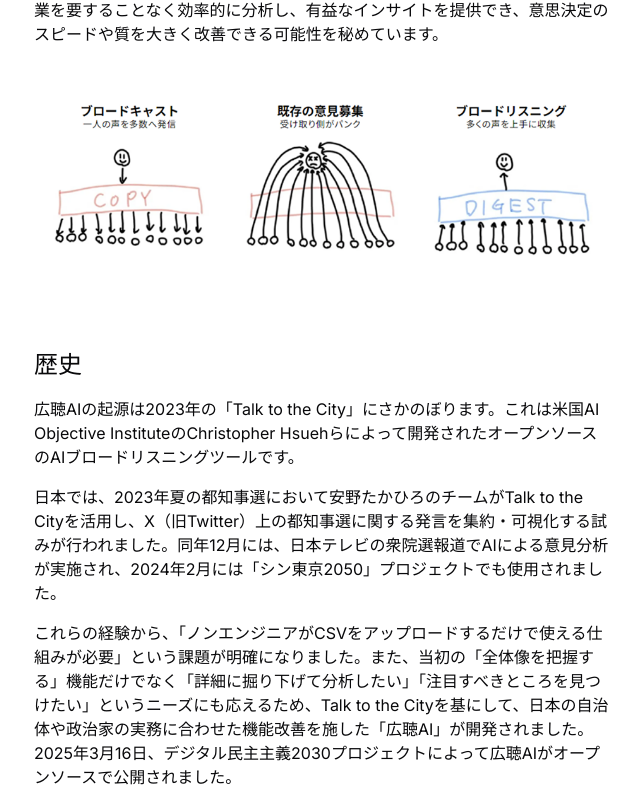
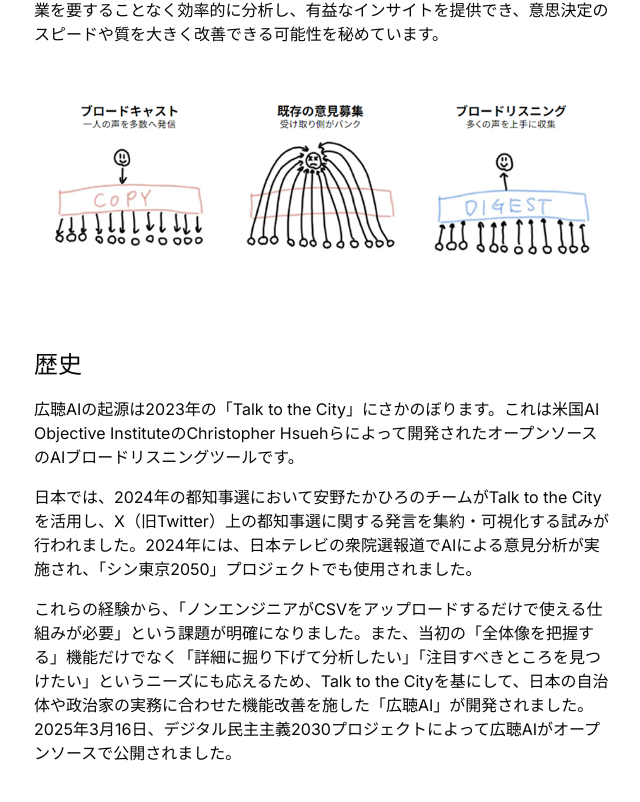
Before and after one commit to moai-redcap/dd2030website, a Next.js app: page /kouchou-ai in a window 1280 px wide. Shown: the part 408-1210 px from the top of the page, without its empty margins (318-958 px from the left). Built offline with nearby package versions, Linux system fonts and the light colour scheme; a web font is replaced by a local one.

Commit message:
年表記を修正（月の情報を削除し、2023年を2024年に統一）
Co-Authored-By: NISHIO Hirokazu <nishio.hirokazu@gmail.com>

```diff
--- a/app/kouchou-ai/page.tsx
+++ b/app/kouchou-ai/page.tsx
@@ -41,7 +41,7 @@ export default async function Page() {
             広聴AIの起源は2023年の「Talk to the City」にさかのぼります。これは米国AI Objective InstituteのChristopher Hsuehらによって開発されたオープンソースのAIブロードリスニングツールです。
           </p>
           <p className="mt-4">
-            日本では、2023年夏の都知事選において安野たかひろのチームがTalk to the Cityを活用し、X（旧Twitter）上の都知事選に関する発言を集約・可視化する試みが行われました。同年12月には、日本テレビの衆院選報道でAIによる意見分析が実施され、2024年2月には「シン東京2050」プロジェクトでも使用されました。
+            日本では、2024年の都知事選において安野たかひろのチームがTalk to the Cityを活用し、X（旧Twitter）上の都知事選に関する発言を集約・可視化する試みが行われました。2024年には、日本テレビの衆院選報道でAIによる意見分析が実施され、「シン東京2050」プロジェクトでも使用されました。
           </p>
           <p className="mt-4">
             これらの経験から、「ノンエンジニアがCSVをアップロードするだけで使える仕組みが必要」という課題が明確になりました。また、当初の「全体像を把握する」機能だけでなく「詳細に掘り下げて分析したい」「注目すべきところを見つけたい」というニーズにも応えるため、Talk to the Cityを基にして、日本の自治体や政治家の実務に合わせた機能改善を施した「広聴AI」が開発されました。2025年3月16日、デジタル民主主義2030プロジェクトによって広聴AIがオープンソースで公開されました。
```
